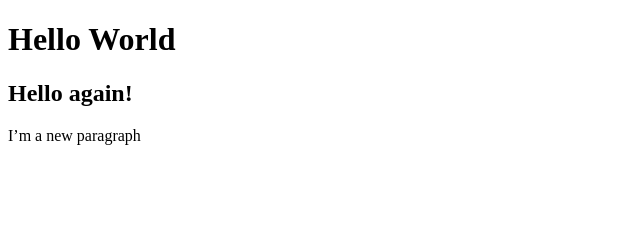
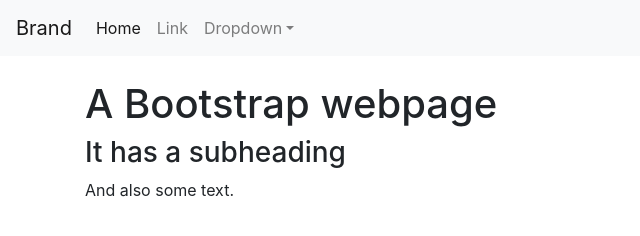
Before and after one commit to janwasko/wd, a plain HTML site: page index.html in a window 1280 px wide. Shown: the whole page, without its empty margins (0-640 px from the left). Drawn offline with nearby package versions, Linux system fonts and the light colour scheme.

Commit message:
Update
updates

```diff
--- a/index.html
+++ b/index.html
@@ -1,8 +1,55 @@
 <!DOCTYPE html>
-<html>
-<body>
-<h1>Hello World</h1>
-<h2>Hello again!</h2>
-<p>I’m a new paragraph</p>
-</body>
-</html>
+<html lang="en">
+  <head>
+    <!-- Required meta tags -->
+    <meta charset="utf-8">
+    <meta name="viewport" content="width=device-width, initial-scale=1, shrink-to-fit=no">
+
+    <!-- Bootstrap CSS -->
+   <link rel="stylesheet" href="https://stackpath.bootstrapcdn.com/bootstrap/4.3.1/css/bootstrap.min.css" integrity="sha384-ggOyR0iXCbMQv3Xipma34MD+dH/1fQ784/j6cY/iJTQUOhcWr7x9JvoRxT2MZw1T" crossorigin="anonymous">
+
+  </head>
+
+  <body class="markdown github">
+
+    <nav class="navbar navbar-expand-md navbar-light bg-light">
+      <button class="navbar-toggler" type="button" data-toggle="collapse" data-target="#navbarTogglerDemo03" aria-controls="navbarTogglerDemo03" aria-expanded="false" aria-label="Toggle navigation">
+        <span class="navbar-toggler-icon"></span>
+      </button>
+      <a class="navbar-brand" href="#">Brand</a>
+
+      <div class="collapse navbar-collapse" id="navbarTogglerDemo03">
+        <ul class="navbar-nav mr-auto mt-2 mt-lg-0">
+          <li class="nav-item active">
+            <a class="nav-link" href="#">Home<span class="sr-only">(current)</span></a>
+          </li>
+          <li class="nav-item">
+            <a class="nav-link" href="https://example.com">Link</a>
+          </li>
+          <li class="nav-item dropdown">
+                <a class="nav-link dropdown-toggle" id="dropdown01" data-toggle="dropdown" aria-haspopup="true" aria-expanded="false">Dropdown</a>
+                <div class="dropdown-menu" aria-labelledby="dropdown01">
+                  <a class="dropdown-item" href="#">Link 1</a>
+                  <a class="dropdown-item" href="#">Link 2</a>
+                </div>
+        </ul>
+      </div>
+    </nav>
+
+  <div class="container">
+
+    <br>
+
+    <h1 id="a-bootstrap-webpage"><a name="a-bootstrap-webpage" href="#a-bootstrap-webpage"></a>A Bootstrap webpage</h1>
+	<h3 id="it-has-a-subheading"><a name="it-has-a-subheading" href="#it-has-a-subheading"></a>It has a subheading</h3>
+	<p>And also some text.</p>
+
+
+  </div> <!-- /.container -->
+
+    <!-- jQuery first, then Popper, then Bootstrap JS. -->
+    <script src="https://code.jquery.com/jquery-3.3.1.slim.min.js" integrity="sha384-q8i/X+965DzO0rT7abK41JStQIAqVgRVzpbzo5smXKp4YfRvH+8abtTE1Pi6jizo" crossorigin="anonymous"></script>
+    <script src="https://cdnjs.cloudflare.com/ajax/libs/popper.js/1.14.7/umd/popper.min.js" integrity="sha384-UO2eT0CpHqdSJQ6hJty5KVphtPhzWj9WO1clHTMGa3JDZwrnQq4sF86dIHNDz0W1" crossorigin="anonymous"></script>
+    <script src="https://stackpath.boots
+
+  </body>
```
Also changed, not shown: index-text.html (added, +16 -0 lines), 2 other files.
